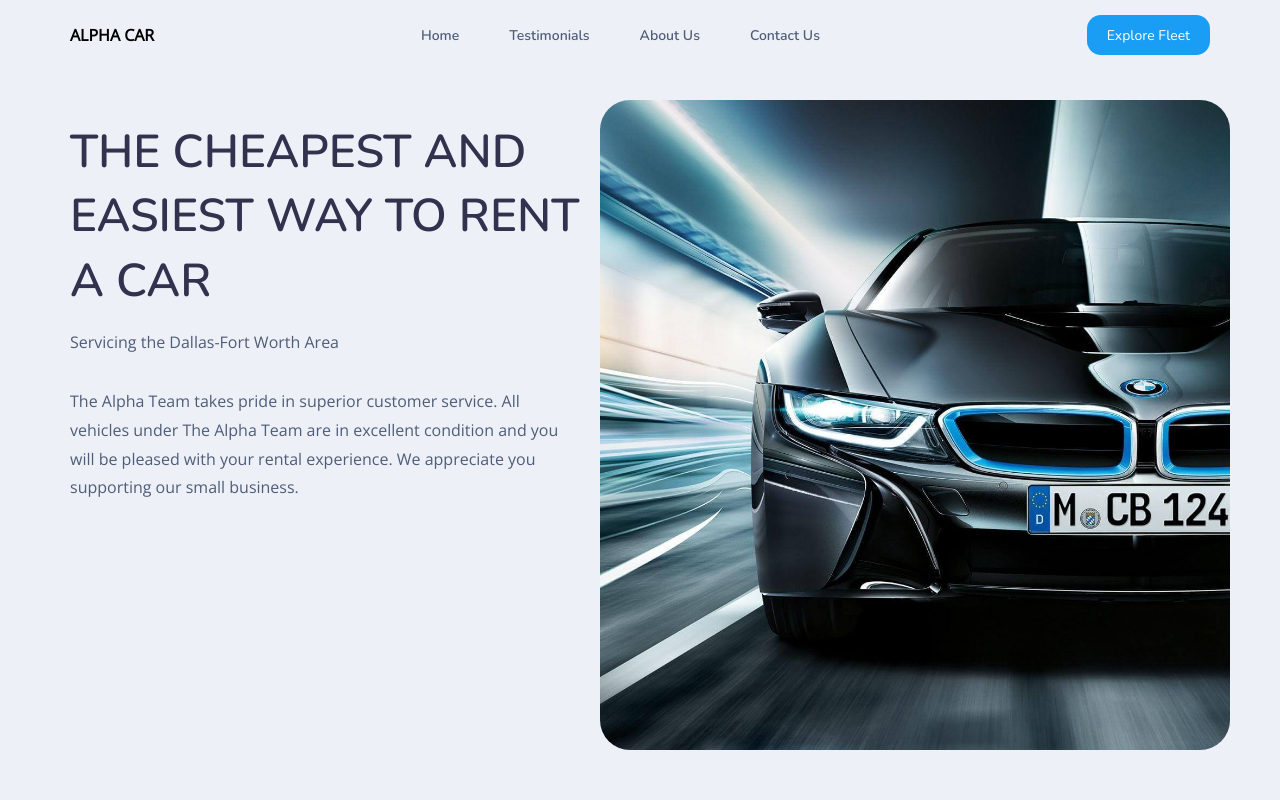
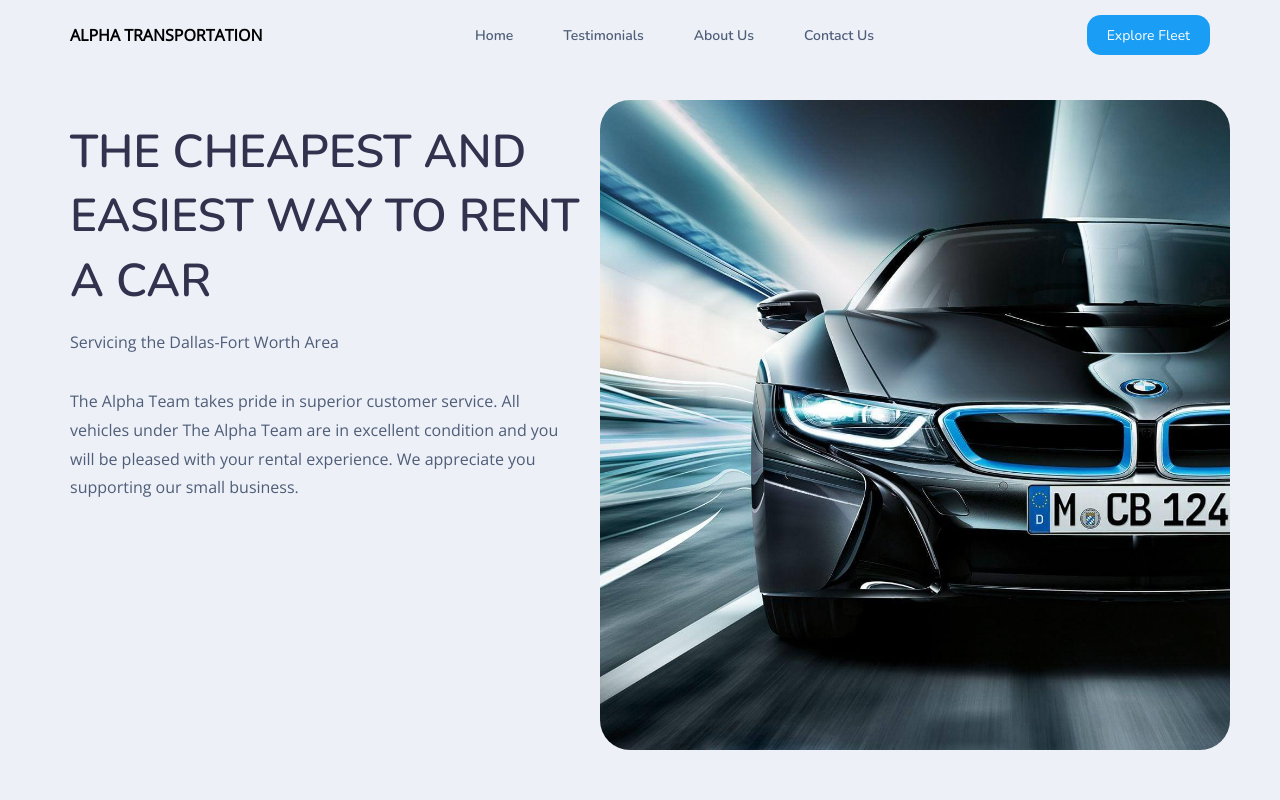
Before and after one commit to syedahmad7/alphaCar, a plain HTML site: page index.html in a window 1280 px wide. Shown: the top 800 px of the page. Drawn offline with nearby package versions, Linux system fonts and the light colour scheme.

Commit message:
Change to alpha transportation

```diff
--- a/index.html
+++ b/index.html
@@ -5,7 +5,7 @@
   <meta charset="UTF-8">
   <meta http-equiv="X-UA-Compatible" content="IE=edge">
   <meta name="viewport" content="width=device-width, initial-scale=1.0">
-  <title>Alpha Car</title>
+  <title>Alpha Transportation</title>
 
   <!--
     - favicon
@@ -38,7 +38,7 @@
       <div class="overlay" data-overlay></div>
 
       <a href="#" class="logo">
-        <strong style="color: black;">ALPHA CAR</strong>
+        <strong style="color: black;">ALPHA TRANSPORTATION</strong>
       </a>
 
       <nav class="navbar" data-navbar>
```
